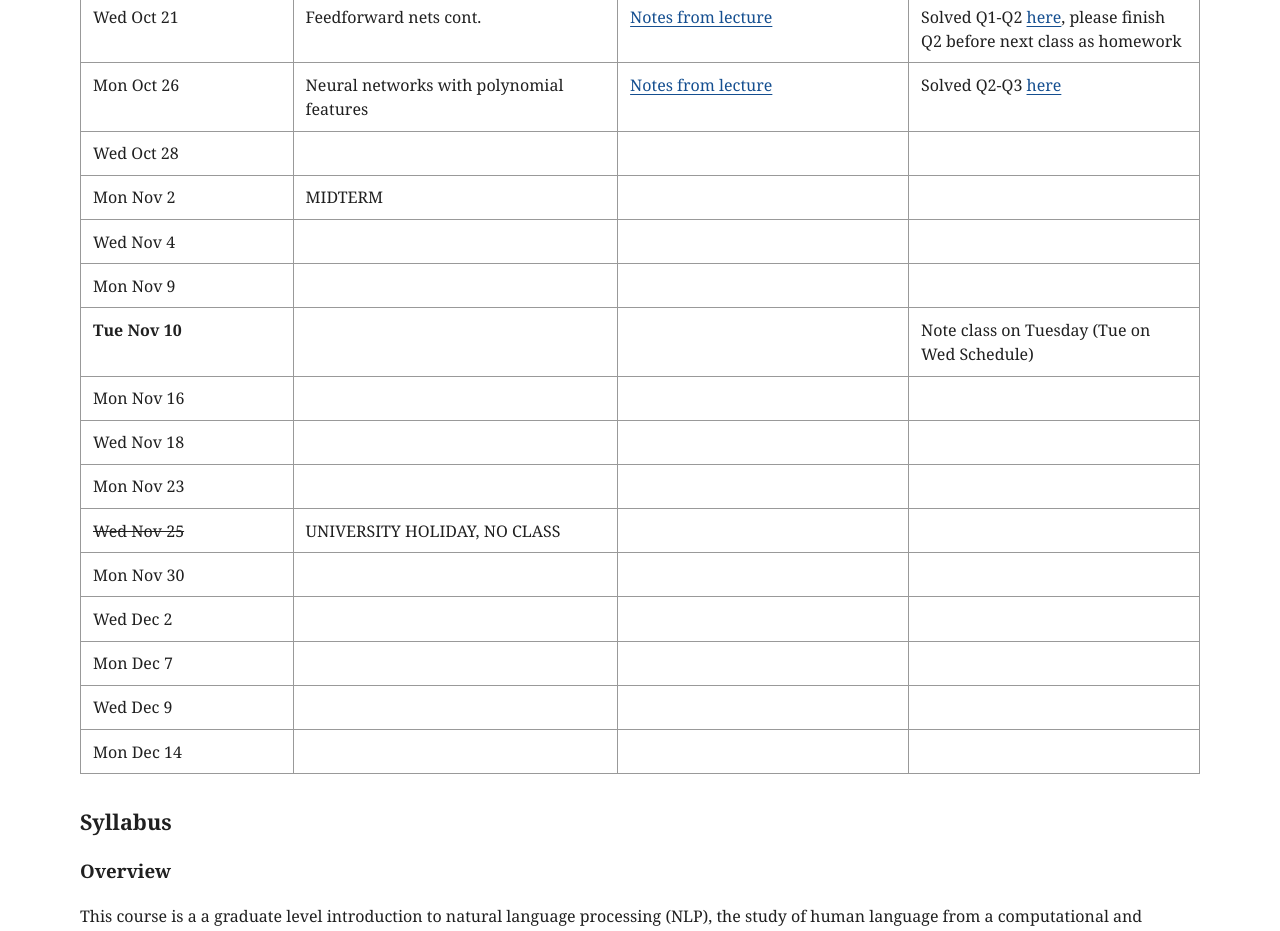
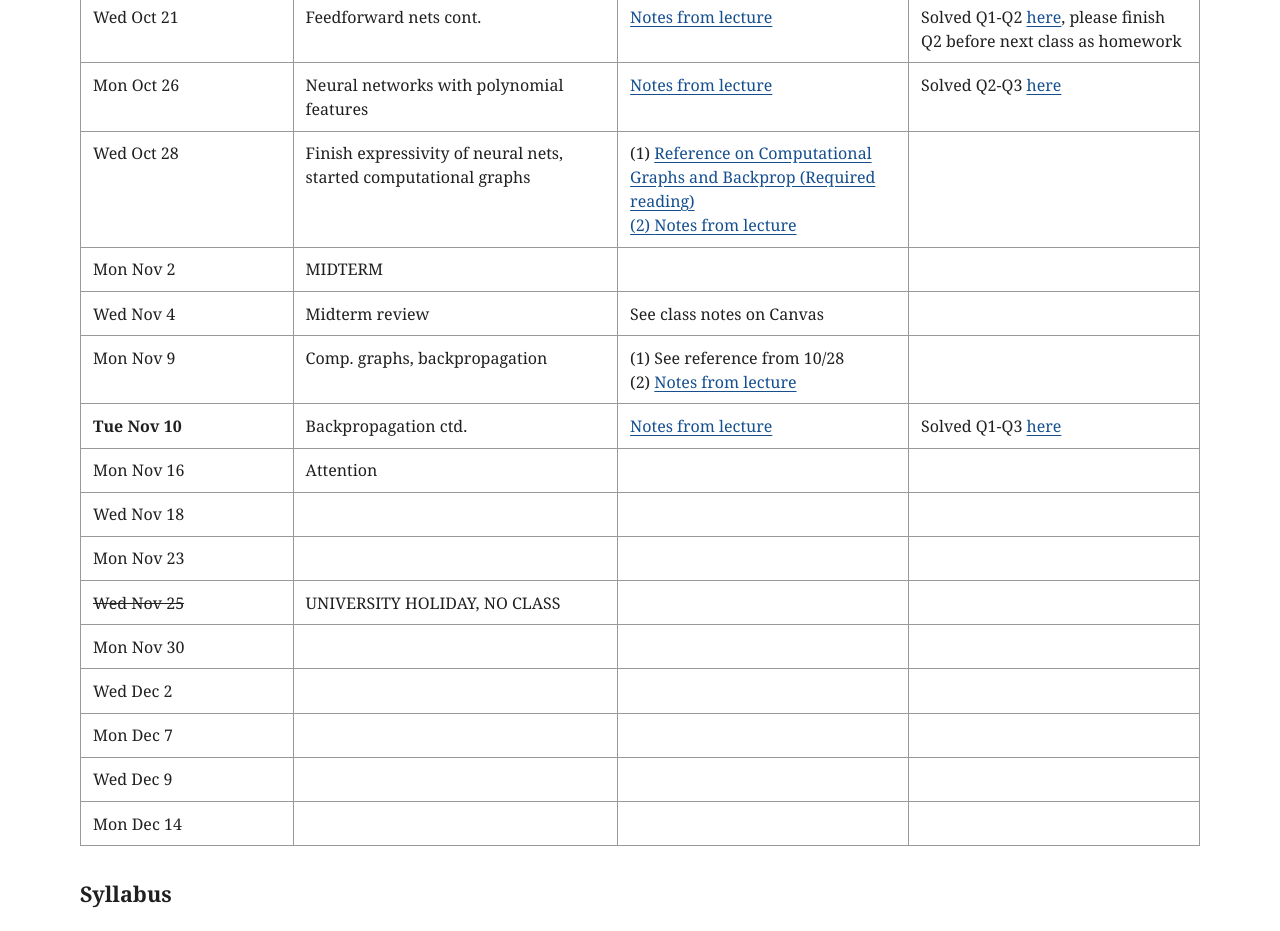
Before and after one commit to dmitropolsky/dmitropolsky.github.io, a plain HTML site: page teaching/150/index.html in a window 1280 px wide. Shown: the part 1600-2531 px from the top of the page. Drawn offline with nearby package versions, Linux system fonts and the light colour scheme.

Commit message:
Add lecture materials through Nov 10

```diff
--- a/teaching/150/index.html
+++ b/teaching/150/index.html
@@ -161,7 +161,7 @@ thead { background: #eee; }
             <th scope="row"><time datetime="2026-10-19">Mon Oct 19</time></th>
             <td>Feedforward nets, XOR problem</td><!-- Topics -->
             <td>(1) <a href="lecture_notes/150_2026_10_19.pdf" target="_blank">Notes from lecture</a> <br>
-              (2) <a href="https://www.cs.columbia.edu/~mcollins/cs4705-spring2019/notes/ff.pdf">Reference on Feedforward Neural Networks (Required reading)</td><!-- References -->
+              (2) <a href="https://www.cs.columbia.edu/~mcollins/cs4705-spring2019/notes/ff.pdf">Reference on Feedforward Neural Networks (Required reading)</a></td><!-- References -->
             <td>Note midterm date (Nov 2)</td><!-- Assignments / other -->
           </tr>
           <!-- 2026-10-21 -->
@@ -181,8 +181,9 @@ thead { background: #eee; }
           <!-- 2026-10-28 -->
           <tr>
             <th scope="row"><time datetime="2026-10-28">Wed Oct 28</time></th>
-            <td></td><!-- Topics -->
-            <td></td><!-- References -->
+            <td>Finish expressivity of neural nets, started computational graphs</td><!-- Topics -->
+            <td>(1) <a href="https://www.cs.columbia.edu/~mcollins/cs4705-spring2019/notes/ff2.pdf">Reference on Computational Graphs and Backprop (Required reading) <br>
+              (2) <a href="lecture_notes/150_2026_10_28.pdf">Notes from lecture</a></td><!-- References -->
             <td></td><!-- Assignments / other -->
           </tr>
           <!-- 2026-11-02 -->
@@ -195,28 +196,29 @@ thead { background: #eee; }
           <!-- 2026-11-04 -->
           <tr>
             <th scope="row"><time datetime="2026-11-04">Wed Nov 4</time></th>
-            <td></td><!-- Topics -->
-            <td></td><!-- References -->
+            <td>Midterm review</td><!-- Topics -->
+            <td>See class notes on Canvas</td><!-- References -->
             <td></td><!-- Assignments / other -->
           </tr>
           <!-- 2026-11-09 -->
           <tr>
             <th scope="row"><time datetime="2026-11-09">Mon Nov 9</time></th>
-            <td></td><!-- Topics -->
-            <td></td><!-- References -->
+            <td>Comp. graphs, backpropagation</td><!-- Topics -->
+            <td>(1) See reference from 10/28 <br>
+            (2) <a href="lecture_notes/150_2026_11_09.pdf">Notes from lecture</a> </td><!-- References -->
             <td></td><!-- Assignments / other -->
           </tr>
           <!-- 2026-11-10, EXCEPTION -->
           <tr>
             <th scope="row"><time datetime="2026-11-11"><strong>Tue Nov 10</strong></time></th>
-            <td></td><!-- Topics -->
-            <td></td><!-- References -->
-            <td>Note class on Tuesday (Tue on Wed Schedule) </td><!-- Assignments / other -->
+            <td>Backpropagation ctd.</td><!-- Topics -->
+            <td> <a href="lecture_notes/150_2026_11_10.pdf">Notes from lecture</a> </td><!-- References -->
+            <td>Solved Q1-Q3 <a href ="https://www.cs.columbia.edu/~mcollins/cs4705-spring2019/flippedclassroom/week11/ff2-questions.pdf">here</td><!-- Assignments / other -->
           </tr>
           <!-- 2026-11-16 -->
           <tr>
             <th scope="row"><time datetime="2026-11-16">Mon Nov 16</time></th>
-            <td></td><!-- Topics -->
+            <td>Attention</td><!-- Topics -->
             <td></td><!-- References -->
             <td></td><!-- Assignments / other -->
           </tr>
```
Also changed, not shown: 3 other files.
